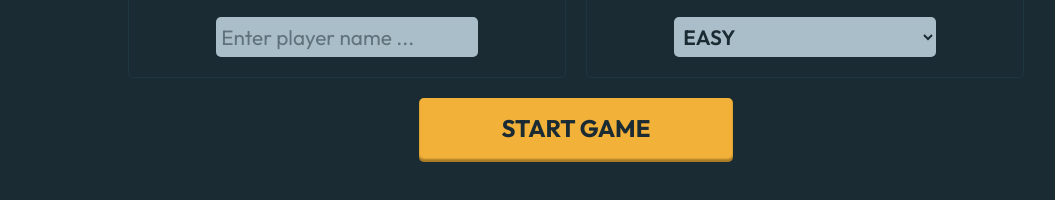
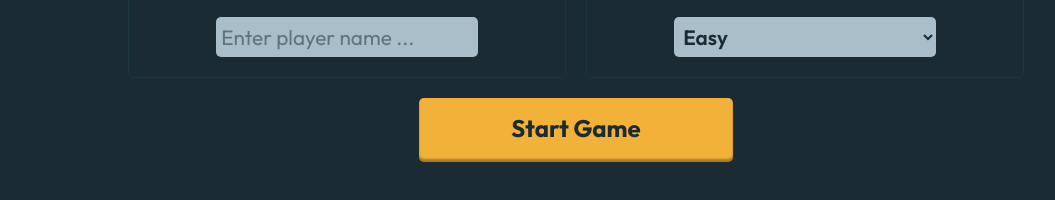
Before and after one commit to ahmeducf/tic-tac-toe, a website: page src/index.html in a window 1280 px wide. Shown: the part 428-628 px from the top of the page, without its empty margins (64-1119 px from the left). Drawn offline with Linux system fonts and the light colour scheme.

Commit message:
refactor: Put text-transform global

```diff
--- a/src/style.css
+++ b/src/style.css
@@ -21,7 +21,7 @@ html {
     'Apple Color Emoji', 'Segoe UI Emoji', 'Segoe UI Symbol';
   min-height: 100vh;
   background-color: var(--primary);
-  color: var(--white);
+  text-transform: uppercase;
 }
 
 *,
@@ -153,7 +153,6 @@ html {
   font-size: 1.5rem;
   font-weight: 700;
   font-style: italic;
-  text-transform: uppercase;
   cursor: pointer;
   width: 100%;
   height: 100%;
@@ -190,7 +189,6 @@ html {
   background-color: var(--grey);
   border: none;
   border-radius: 5px;
-  text-transform: uppercase;
 }
 
 .player__name label,
@@ -233,7 +231,6 @@ html {
   border-radius: 5px;
   font-size: 1.5rem;
   font-weight: 700;
-  text-transform: uppercase;
   cursor: pointer;
   box-shadow: inset 0 -3px 2px rgba(0, 0, 0, 0.3);
   transition: all 0.3s ease;
```
